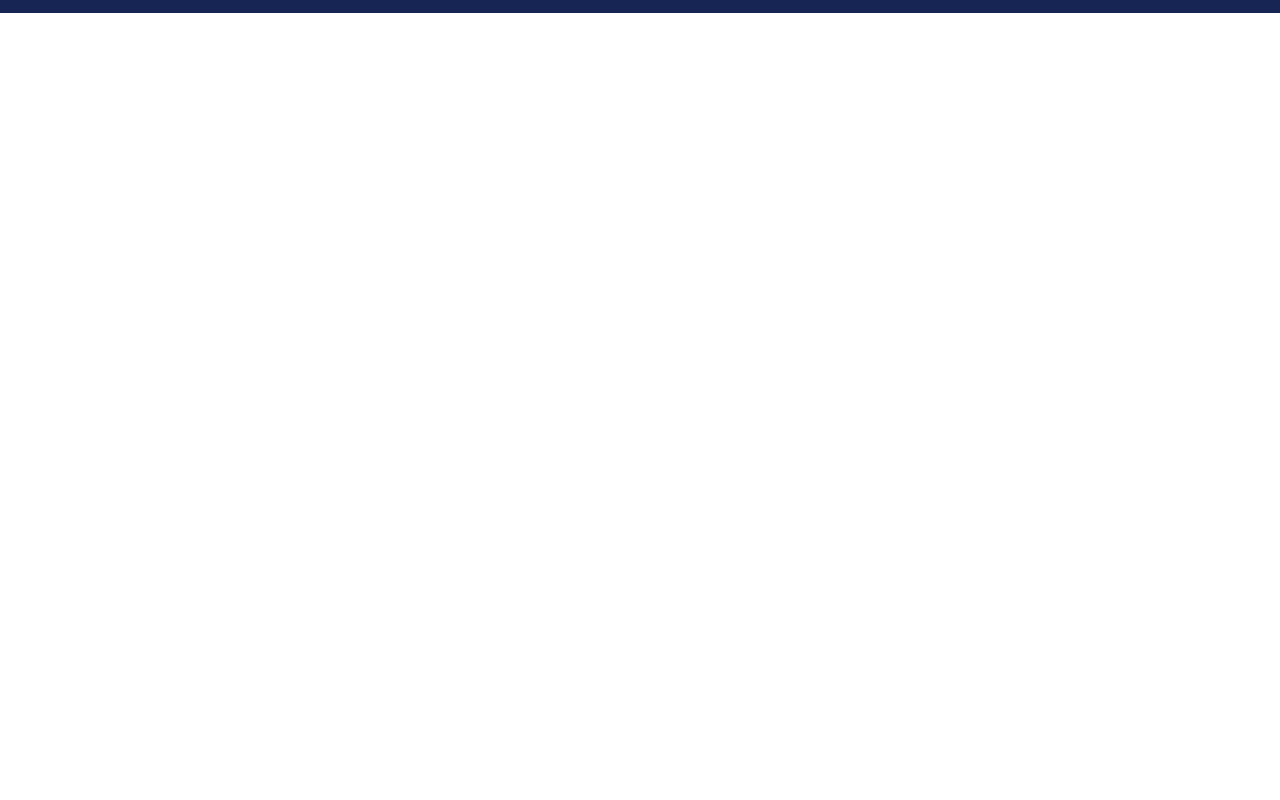
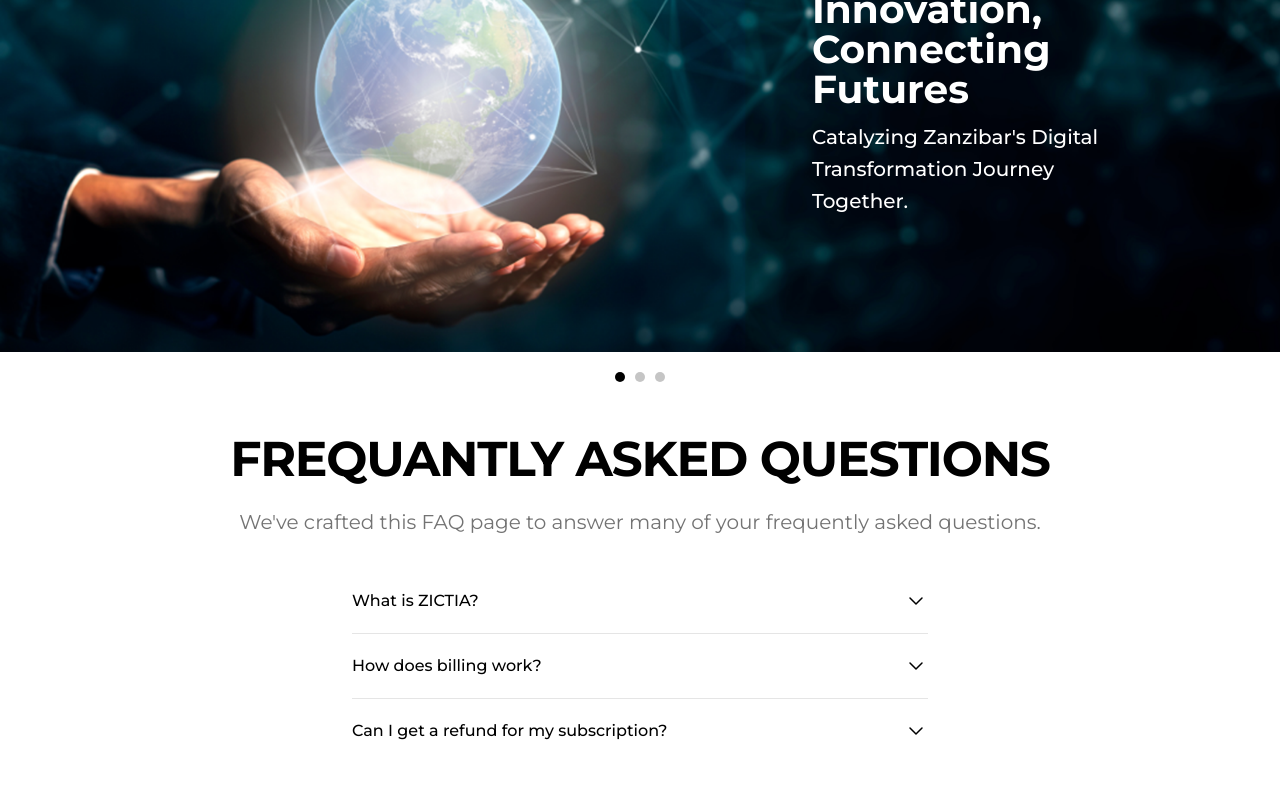
Before and after one commit to threefoldfoundation/www_zictia_demo, a Vue app: page /faq in a window 1280 px wide. Shown: the part 380-1180 px from the top of the page. Before the commit the page ends 800 px from the top, so only its background shows below. Built offline with nearby package versions, Linux system fonts and the light colour scheme.

Commit message:
add accordion

```diff
--- a/public/css/output.css
+++ b/public/css/output.css
@@ -582,6 +582,10 @@ video {
   border-width: 0;
 }
 
+.invisible{
+  visibility: hidden;
+}
+
 .absolute{
   position: absolute;
 }
@@ -772,6 +776,10 @@ video {
   margin-top: 1rem;
 }
 
+.mt-5{
+  margin-top: 1.25rem;
+}
+
 .mt-6{
   margin-top: 1.5rem;
 }
@@ -820,6 +828,10 @@ video {
   height: 4rem;
 }
 
+.h-2{
+  height: 0.5rem;
+}
+
 .h-48{
   height: 12rem;
 }
@@ -836,10 +848,18 @@ video {
   height: 2rem;
 }
 
+.h-auto{
+  height: auto;
+}
+
 .h-full{
   height: 100%;
 }
 
+.max-h-0{
+  max-height: 0px;
+}
+
 .w-12{
   width: 3rem;
 }
@@ -854,6 +874,10 @@ video {
 
 .w-24{
   width: 6rem;
+}
+
+.w-3{
+  width: 0.75rem;
 }
 
 .w-3\/4{
@@ -915,6 +939,10 @@ video {
 
 .max-w-sm{
   max-width: 24rem;
+}
+
+.max-w-xl{
+  max-width: 36rem;
 }
 
 .flex-1{
@@ -957,6 +985,10 @@ video {
   list-style-type: disc;
 }
 
+.list-none{
+  list-style-type: none;
+}
+
 .grid-cols-1{
   grid-template-columns: repeat(1, minmax(0, 1fr));
 }
@@ -1047,6 +1079,11 @@ video {
   border-color: rgb(243 244 246 / var(--tw-divide-opacity));
 }
 
+.divide-neutral-200 > :not([hidden]) ~ :not([hidden]){
+  --tw-divide-opacity: 1;
+  border-color: rgb(229 229 229 / var(--tw-divide-opacity));
+}
+
 .overflow-hidden{
   overflow: hidden;
 }
@@ -1184,6 +1221,11 @@ video {
   padding-right: 1rem;
 }
 
+.px-5{
+  padding-left: 1.25rem;
+  padding-right: 1.25rem;
+}
+
 .px-6{
   padding-left: 1.5rem;
   padding-right: 1.5rem;
@@ -1229,6 +1271,11 @@ video {
   padding-bottom: 1rem;
 }
 
+.py-5{
+  padding-top: 1.25rem;
+  padding-bottom: 1.25rem;
+}
+
 .py-6{
   padding-top: 1.5rem;
   padding-bottom: 1.5rem;
@@ -1291,6 +1338,10 @@ video {
   font-size: 1.953rem;
 }
 
+.text-5xl{
+  font-size: 3.052rem;
+}
+
 .text-base{
   font-size: 1rem;
 }
@@ -1408,6 +1459,11 @@ video {
 .text-indigo-700{
   --tw-text-opacity: 1;
   color: rgb(67 56 202 / var(--tw-text-opacity));
+}
+
+.text-neutral-500{
+  --tw-text-opacity: 1;
+  color: rgb(115 115 115 / var(--tw-text-opacity));
 }
 
 .text-white{
@@ -1486,12 +1542,22 @@ video {
   transition-duration: 150ms;
 }
 
+.transition-all{
+  transition-property: all;
+  transition-timing-function: cubic-bezier(0.4, 0, 0.2, 1);
+  transition-duration: 150ms;
+}
+
 .duration-100{
   transition-duration: 100ms;
 }
 
 .duration-200{
   transition-duration: 200ms;
+}
+
+.duration-500{
+  transition-duration: 500ms;
 }
 
 .duration-75{
@@ -1690,6 +1756,27 @@ body {
   transform: translate(var(--tw-translate-x), var(--tw-translate-y)) rotate(var(--tw-rotate)) skewX(var(--tw-skew-x)) skewY(var(--tw-skew-y)) scaleX(var(--tw-scale-x)) scaleY(var(--tw-scale-y));
 }
 
+.group:focus .group-focus\:visible{
+  visibility: visible;
+}
+
+.group:focus .group-focus\:max-h-screen{
+  max-height: 100vh;
+}
+
+.group:focus .group-focus\:-rotate-180{
+  --tw-rotate: -180deg;
+  transform: translate(var(--tw-translate-x), var(--tw-translate-y)) rotate(var(--tw-rotate)) skewX(var(--tw-skew-x)) skewY(var(--tw-skew-y)) scaleX(var(--tw-scale-x)) scaleY(var(--tw-scale-y));
+}
+
+.group:focus .group-focus\:opacity-100{
+  opacity: 1;
+}
+
+.group:focus .group-focus\:duration-1000{
+  transition-duration: 1000ms;
+}
+
 @media (min-width: 640px){
   .sm\:static{
     position: static;
--- /dev/null
+++ b/src/components/FAQAccordion.vue
@@ -0,0 +1,114 @@
+<template>
+  <!-- component -->
+  <div class="max-w-screen-xl mx-auto px-5 bg-white min-h-sceen">
+    <div class="flex flex-col items-center">
+      <h2 class="font-bold text-5xl mt-5 tracking-tight">
+        FREQUANTLY ASKED QUESTIONS
+      </h2>
+      <p class="text-neutral-500 text-xl mt-3">
+        We've crafted this FAQ page to answer many of your frequently asked
+        questions.
+      </p>
+    </div>
+    <div class="grid divide-y divide-neutral-200 max-w-xl mx-auto mt-8">
+      <div class="py-5">
+        <details class="group">
+          <summary
+            class="flex justify-between items-center font-medium cursor-pointer list-none"
+          >
+            <span> What is ZICTIA?</span>
+            <span class="transition group-open:rotate-180">
+              <svg
+                fill="none"
+                height="24"
+                shape-rendering="geometricPrecision"
+                stroke="currentColor"
+                stroke-linecap="round"
+                stroke-linejoin="round"
+                stroke-width="1.5"
+                viewBox="0 0 24 24"
+                width="24"
+              >
+                <path d="M6 9l6 6 6-6"></path>
+              </svg>
+            </span>
+          </summary>
+          <p class="text-neutral-600 mt-3 group-open:animate-fadeIn">
+            ZICTIA Is an Agency responsible for managing Zanzibar National Fiber
+            Backbone and Data Center The Infrastructure will enhance usage of
+            ICT applications for sustainable socio-econimic development,
+            including implimentation of e-health, e-tax, e-learning and much
+            more locally and globally.
+          </p>
+        </details>
+      </div>
+      <div class="py-5">
+        <details class="group">
+          <summary
+            class="flex justify-between items-center font-medium cursor-pointer list-none"
+          >
+            <span> How does billing work?</span>
+            <span class="transition group-open:rotate-180">
+              <svg
+                fill="none"
+                height="24"
+                shape-rendering="geometricPrecision"
+                stroke="currentColor"
+                stroke-linecap="round"
+                stroke-linejoin="round"
+                stroke-width="1.5"
+                viewBox="0 0 24 24"
+                width="24"
+              >
+                <path d="M6 9l6 6 6-6"></path>
+              </svg>
+            </span>
+          </summary>
+          <p class="text-neutral-600 mt-3 group-open:animate-fadeIn">
+            We offers a variety of billing options, including monthly and annual
+            subscription plans, as well as pay-as-you-go pricing for certain
+            services. Payment is typically made through a credit card or other
+            secure online payment method.
+          </p>
+        </details>
+      </div>
+      <div class="py-5">
+        <details class="group">
+          <summary
+            class="flex justify-between items-center font-medium cursor-pointer list-none"
+          >
+            <span> Can I get a refund for my subscription?</span>
+            <span class="transition group-open:rotate-180">
+              <svg
+                fill="none"
+                height="24"
+                shape-rendering="geometricPrecision"
+                stroke="currentColor"
+                stroke-linecap="round"
+                stroke-linejoin="round"
+                stroke-width="1.5"
+                viewBox="0 0 24 24"
+                width="24"
+              >
+                <path d="M6 9l6 6 6-6"></path>
+              </svg>
+            </span>
+          </summary>
+          <p class="text-neutral-600 mt-3 group-open:animate-fadeIn">
+            We offers a 30-day money-back guarantee for most of its subscription
+            plans. If you are not satisfied with your subscription within the
+            first 30 days, you can request a full refund. Refunds for
+            subscriptions that have been active for longer than 30 days may be
+            considered on a case-by-case basis.
+          </p>
+        </details>
+      </div>
+    </div>
+  </div>
+</template>
+
+<script>
+export default {
+  name: "FAQAccordion",
+};
+</script>
--- a/src/router/index.js
+++ b/src/router/index.js
@@ -91,7 +91,7 @@ const router = createRouter({
         {
           name: "TenderPage",
           path: "/tender",
-            component: () => import("../views/TenderPage.vue"),
+          component: () => import("../views/TenderPage.vue"),
         },
         {
           name: "LegalAct",
@@ -113,7 +113,7 @@ const router = createRouter({
     {
       path: "/faq",
       name: "FAQ",
-      //   component: () => import(".."),
+      component: () => import("../views/FAQ.vue"),
     },
     {
       path: "/contact",
--- /dev/null
+++ b/src/views/FAQ.vue
@@ -0,0 +1,46 @@
+<template>
+  <SmallBanner />
+  <Sliderview :items="sliderItems" />
+  <FAQAccordion />
+</template>
+<script>
+import SmallBanner from "@/components/SmallBanner.vue";
+import Sliderview from "@/components/Sliderview.vue";
+import FAQAccordion from "@/components/FAQAccordion.vue";
+export default {
+  name: "FAQ",
+  components: {
+    SmallBanner,
+    Sliderview,
+    FAQAccordion,
+  },
+  data() {
+    return {
+      sliderItems: [
+        {
+          bg: "home/home_header.png",
+          logo: require("../assets/imgs/home/logo_white.png"),
+          title: "Powering Innovation, Connecting Futures",
+          content:
+            "Catalyzing Zanzibar's Digital Transformation Journey Together.",
+        },
+        {
+          bg: "home/about_header.png",
+          logo: require("../assets/imgs/home/logo_white.png"),
+          title: "Elevating Zanzibar's Connectivity",
+          content:
+            "Explore our story, mission, and the impactful role we play in shaping a digitally empowered future for all.",
+        },
+
+        {
+          bg: "home/management_header.jpg",
+          logo: require("../assets/imgs/home/logo_white.png"),
+          title: "Delve into the expertise behind ZICTIA's success",
+          content:
+            "Explore our dedicated management team and organizational members shaping the future of ICT infrastructure in Zanzibar.",
+        },
+      ],
+    };
+  },
+};
+</script>
--- a/tailwind.config.js
+++ b/tailwind.config.js
@@ -16,6 +16,15 @@ module.exports = {
         "4xl": "2.441rem",
         "5xl": "3.052rem",
       },
+      keyframes: {
+        fadeIn: {
+          "0%": { opacity: 0 },
+          "100%": { opacity: 100 },
+        },
+      },
+      animation: {
+        fadeIn: "fadeIn 0.2s ease-in-out forwards",
+      },
     },
   },
 };
```
Also changed, not shown: 1 other file (tests, documents, lock files or other folders).
